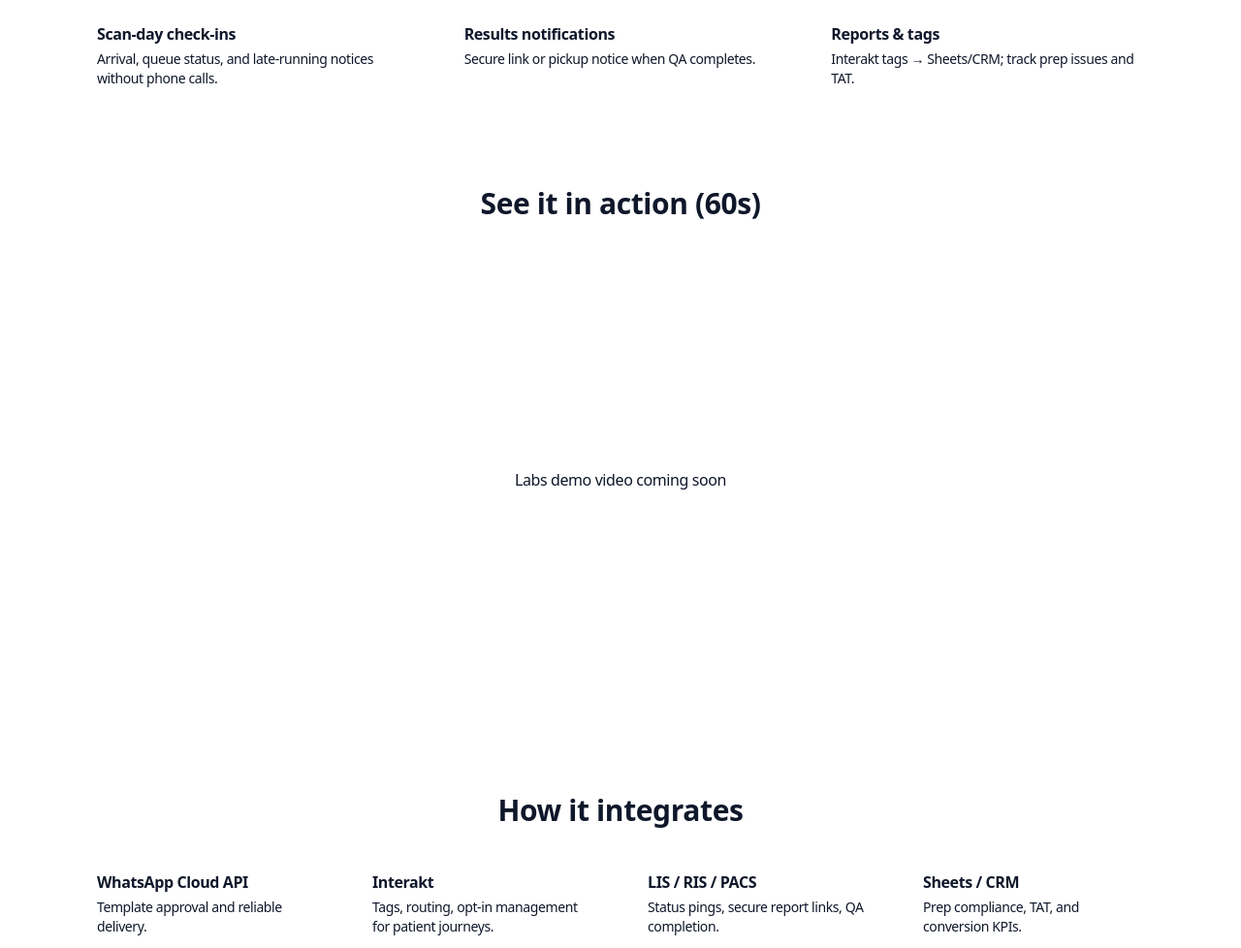
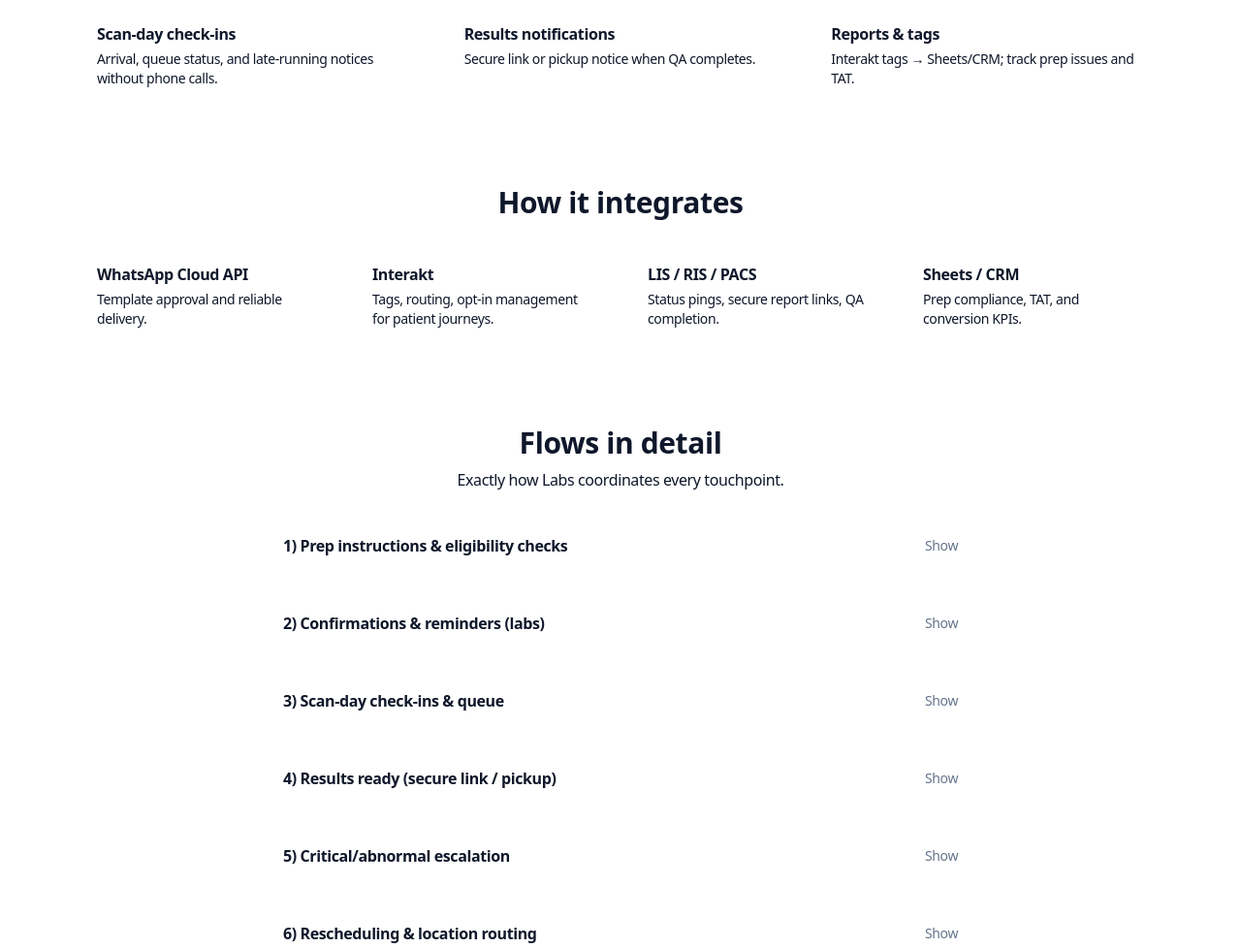
Before and after one commit to taprebook/taprebook-site, an Astro site: page /modules/labs in a window 1280 px wide. Shown: the part 1052-2030 px from the top of the page at 97% size. Built offline with nearby package versions, Linux system fonts and the light colour scheme; Astro itself is replaced by a stand-in of ours; some packages are replaced by stand-ins of ours; what limax would draw is missing.

Commit message:
Update labs.astro

```diff
--- a/src/pages/modules/labs.astro
+++ b/src/pages/modules/labs.astro
@@ -115,18 +115,6 @@
         <div class="rounded-2xl p-5 ring-1 ring-white/30 dark:ring-slate-800/50 bg-white/25 dark:bg-slate-900/20 backdrop-blur">
           <h3 class="font-semibold">Reports &amp; tags</h3>
           <p class="mt-1 text-sm">Interakt tags → Sheets/CRM; track prep issues and TAT.</p>
-        </div>
-      </div>
-    </div>
-  </section>
-
-  <!-- Demo video (placeholder safe) -->
-  <section class="py-10 border-t border-white/20 dark:border-slate-800/60">
-    <div class="max-w-4xl mx-auto px-4">
-      <h2 class="text-2xl md:text-3xl font-bold text-center">See it in action (60s)</h2>
-      <div class="mt-6 rounded-2xl ring-1 ring-white/30 dark:ring-slate-800/50 bg-white/25 dark:bg-slate-900/20 backdrop-blur overflow-hidden">
-        <div class="aspect-video grid place-items-center text-slate-600/90 dark:text-slate-400/90">
-          Labs demo video coming soon
         </div>
       </div>
     </div>
```
